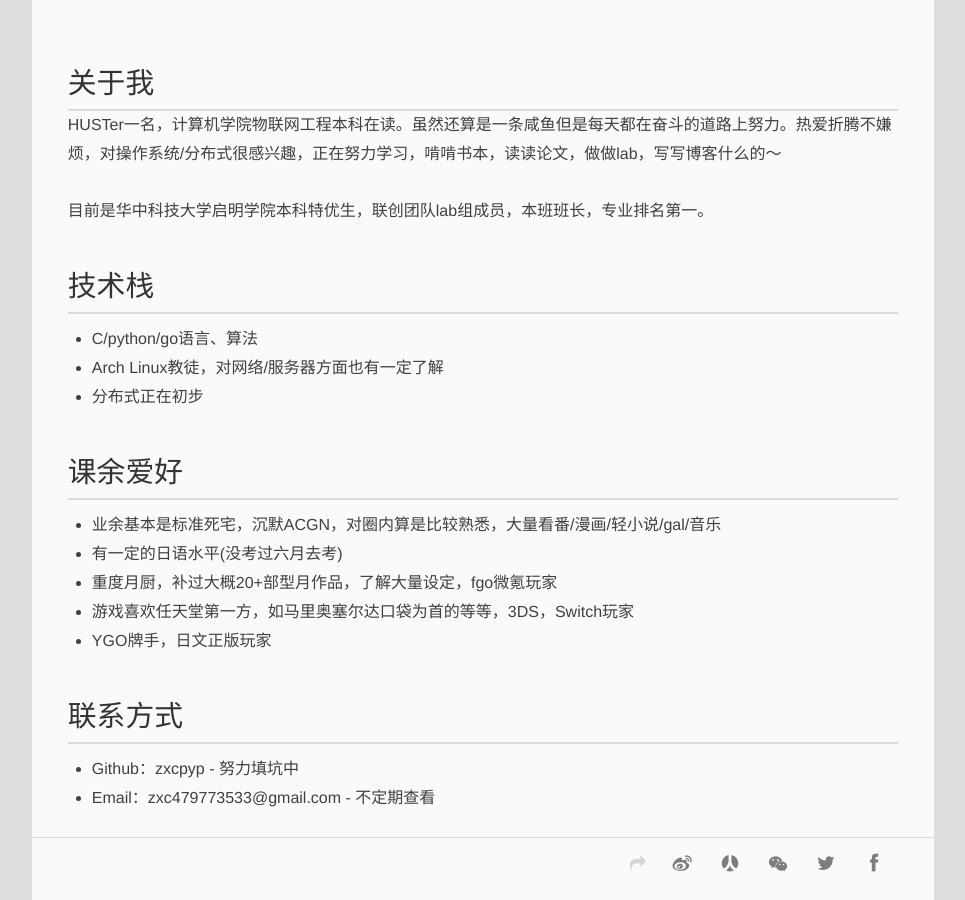
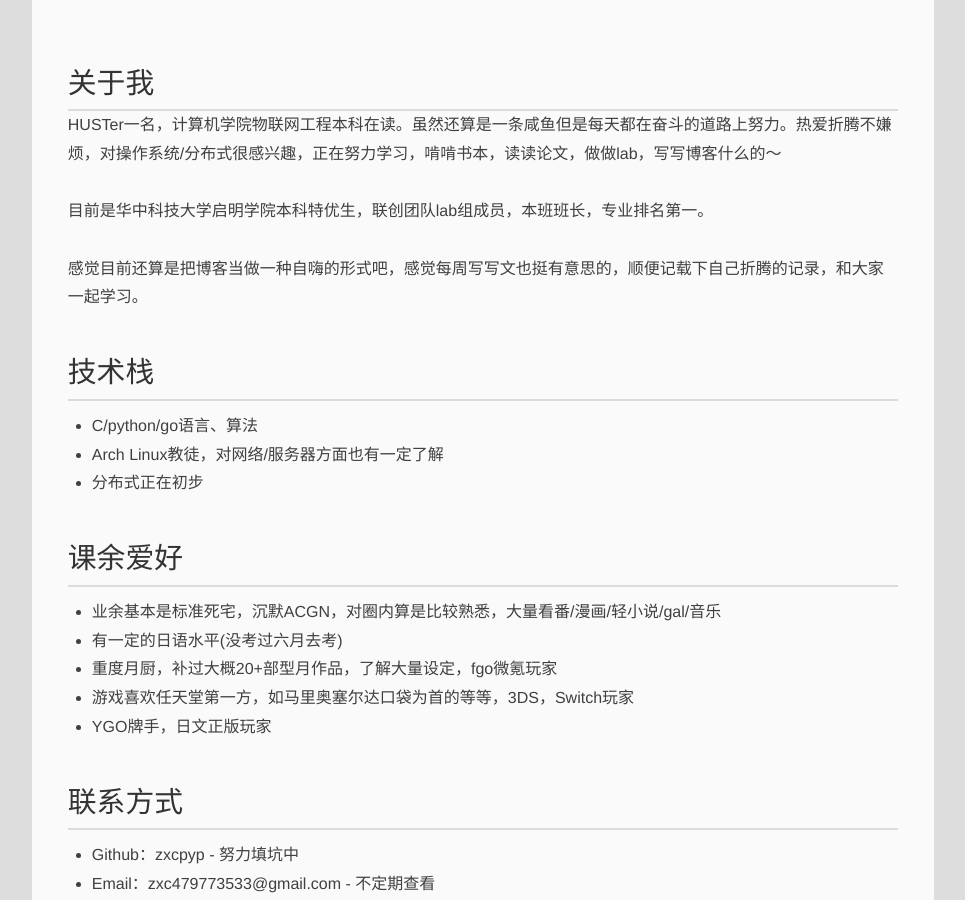
Before and after one commit to zxc479773533/zxc479773533.github.io, a Jekyll site: the page built from about/index.html, in a window 1280 px wide and 900 px high, scrolled down 371 px. Shown: the whole window, without its empty margins (127-1092 px from the left). Built offline with Jekyll 4.4.1, drawn with Linux system fonts in a browser that asks for light colours; comment, search, counter and statistics services are not loaded.

Commit message:
add about

```diff
--- a/about/index.html
+++ b/about/index.html
@@ -8,7 +8,9 @@ title: About me
 
 HUSTer一名，计算机学院物联网工程本科在读。虽然还算是一条咸鱼但是每天都在奋斗的道路上努力。热爱折腾不嫌烦，对操作系统/分布式很感兴趣，正在努力学习，啃啃书本，读读论文，做做lab，写写博客什么的～<br/><br/>
 
-目前是华中科技大学启明学院本科特优生，联创团队lab组成员，本班班长，专业排名第一。<br/>
+目前是华中科技大学启明学院本科特优生，联创团队lab组成员，本班班长，专业排名第一。<br/><br/>
+
+感觉目前还算是把博客当做一种自嗨的形式吧，感觉每周写写文也挺有意思的，顺便记载下自己折腾的记录，和大家一起学习。<br/>
 
 <h2>技术栈</h2>
 
```
